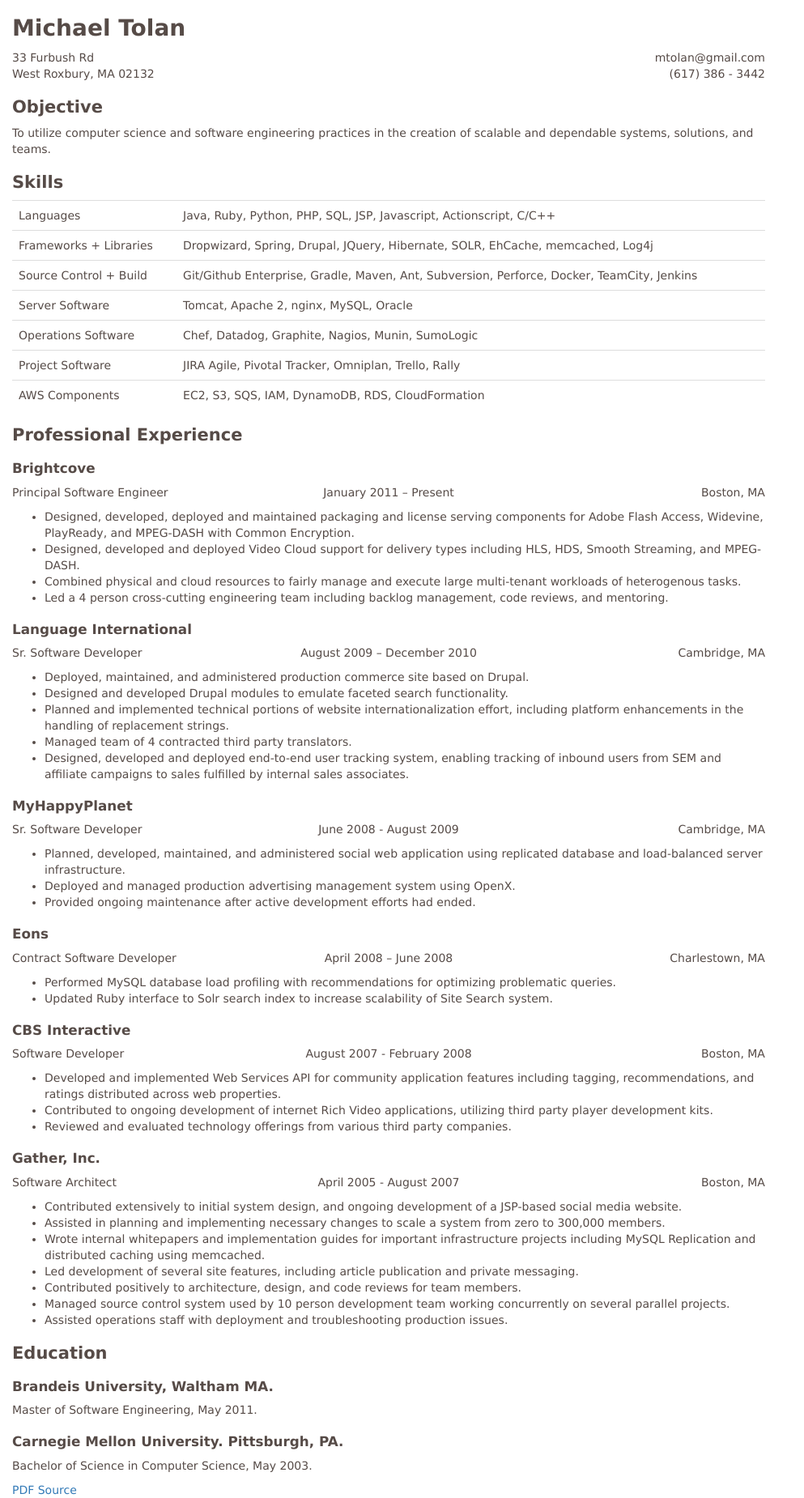
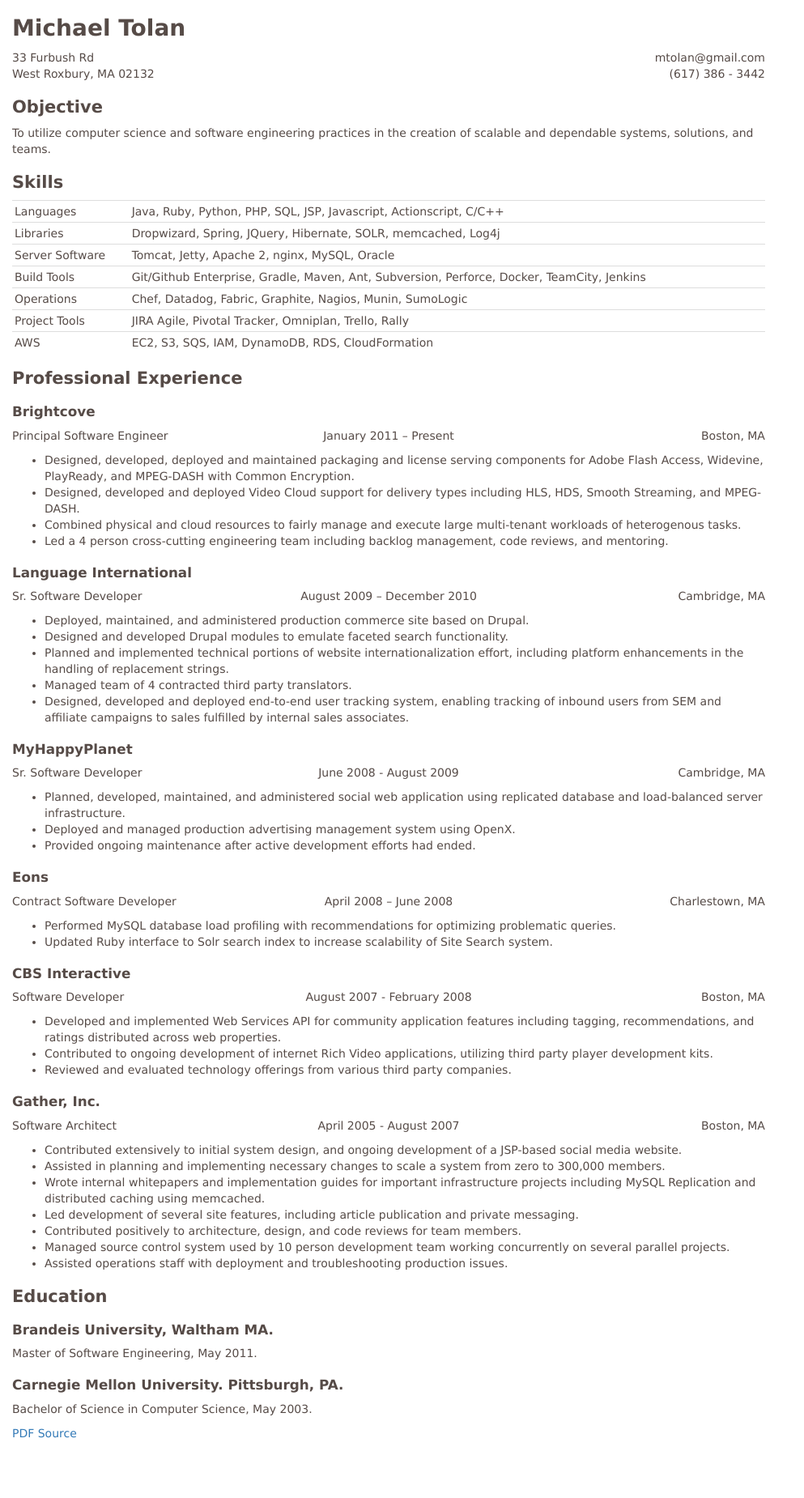
Before and after one commit to mtolan/mtolan.github.io, a Jekyll site: the page built from resume/index.html, in a window 1280 px wide. Shown: the whole page at 81% size, without its empty margins (0-993 px from the left). Built offline with Jekyll 4.4.1, drawn with Linux system fonts in a browser that asks for light colours; after the commit the page ends 1780 px from its top, so only the background shows below that.

Commit message:
Reduce the size of the skills table

```diff
--- a/resume/index.html
+++ b/resume/index.html
@@ -21,12 +21,12 @@
 ## Skills
 
 |Languages|Java, Ruby, Python, PHP, SQL, JSP, Javascript, Actionscript, C/C++|
-|Frameworks + Libraries|Dropwizard, Spring, Drupal, JQuery, Hibernate, SOLR, EhCache, memcached, Log4j|
-|Source Control + Build|Git/Github Enterprise, Gradle, Maven, Ant, Subversion, Perforce, Docker, TeamCity, Jenkins|
-|Server Software|Tomcat, Apache 2, nginx, MySQL, Oracle|
-|Operations Software|Chef, Datadog, Graphite, Nagios, Munin, SumoLogic|
-|Project Software|JIRA Agile, Pivotal Tracker, Omniplan, Trello, Rally|
-|AWS Components|EC2, S3, SQS, IAM, DynamoDB, RDS, CloudFormation|
+|Libraries|Dropwizard, Spring, JQuery, Hibernate, SOLR, memcached, Log4j|
+|Server Software|Tomcat, Jetty, Apache 2, nginx, MySQL, Oracle|
+|Build Tools|Git/Github Enterprise, Gradle, Maven, Ant, Subversion, Perforce, Docker, TeamCity, Jenkins|
+|Operations|Chef, Datadog, Fabric, Graphite, Nagios, Munin, SumoLogic|
+|Project Tools|JIRA Agile, Pivotal Tracker, Omniplan, Trello, Rally|
+|AWS|EC2, S3, SQS, IAM, DynamoDB, RDS, CloudFormation|
 {: .table}
 
 ## Professional Experience
--- a/resume/resume.css
+++ b/resume/resume.css
@@ -31,3 +31,7 @@
 .position .location {
     text-align: right;
 }
+
+.table>tbody>tr>td, .table>tbody>tr>th, .table>tfoot>tr>td, .table>tfoot>tr>th, .table>thead>tr>td, .table>thead>tr>th {
+    padding: 3px;
+}
```
Also changed, not shown: 1 other file.
